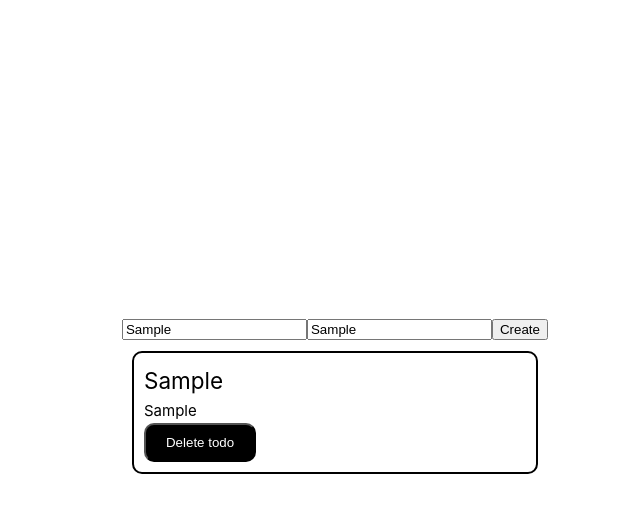
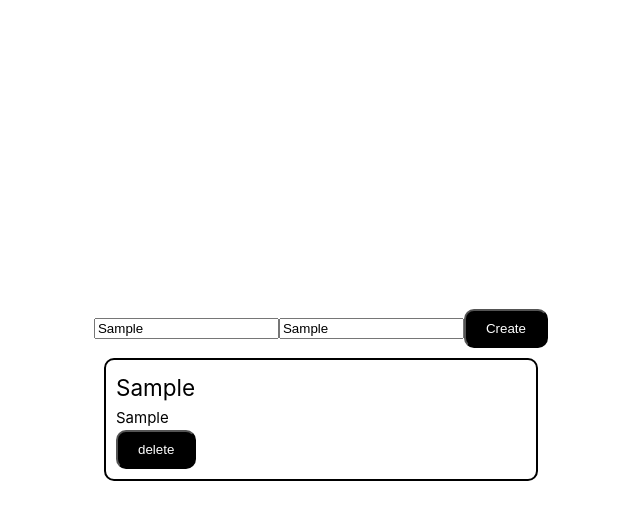
Before and after one commit to VKTRenokh/todo-vue, a Vue app: page / in a window 1280 px wide. Both pictures are taken after typing "Sample", "Sample" into the empty fields and a click on the button "Create". Shown: the top 520 px of the page, without its empty margins (72-712 px from the left). Built offline with nearby package versions, Linux system fonts and the light colour scheme.

Commit message:
perf: improve todo-item performance by migrating it to fc component

```diff
--- /dev/null
+++ b/src/components/todo-item-fc.css
@@ -0,0 +1,19 @@
+.todo {
+  border: 2px black solid;
+  border-radius: 10px;
+  padding: 10px;
+  margin: 10px;
+}
+
+h2,
+p {
+  color: black;
+}
+
+button {
+  background: black;
+  color: white;
+  padding: 10px 20px;
+  border-radius: 10px;
+  box-shadow: 0;
+}
--- /dev/null
+++ b/src/components/todo-item-fc.ts
@@ -0,0 +1,19 @@
+import { h, type FunctionalComponent } from 'vue'
+import type { Todo } from '@/stores/types/todo'
+import './todo-item-fc.css'
+
+interface Props {
+  todo: Todo
+}
+
+type Emits = {
+  delete(): void
+}
+
+export const TodoItem: FunctionalComponent<Props, Emits> = (props, ctx) => {
+  return h('div', { className: 'todo' }, [
+    h('h2', [props.todo.name]),
+    h('p', [props.todo.description]),
+    h('button', { onClick: () => ctx.emit('delete') }, ['delete'])
+  ])
+}
--- a/src/components/todo-list.vue
+++ b/src/components/todo-list.vue
@@ -1,5 +1,5 @@
 <script setup lang="ts">
-import TodoItem from '@/components/todo-item.vue'
+import { TodoItem } from './todo-item-fc.ts'
 import { useTodoStore } from '@/stores/todo'
 import { ref } from 'vue'
 
@@ -25,7 +25,7 @@ const todoDescription = ref<string>('')
       <input type="text" v-model="todoDescription" placeholder="description" />
       <button @click="handleTodoCreate(todoName, todoDescription)">Create</button>
     </div>
-    <div v-for="todo in store.todos" :key="todo.name">
+    <div v-for="(todo, index) in store.todos" :key="todo.name + index">
       <TodoItem :todo="todo" @delete="handleTodoDelete(todo.id)" />
     </div>
   </div>
```
